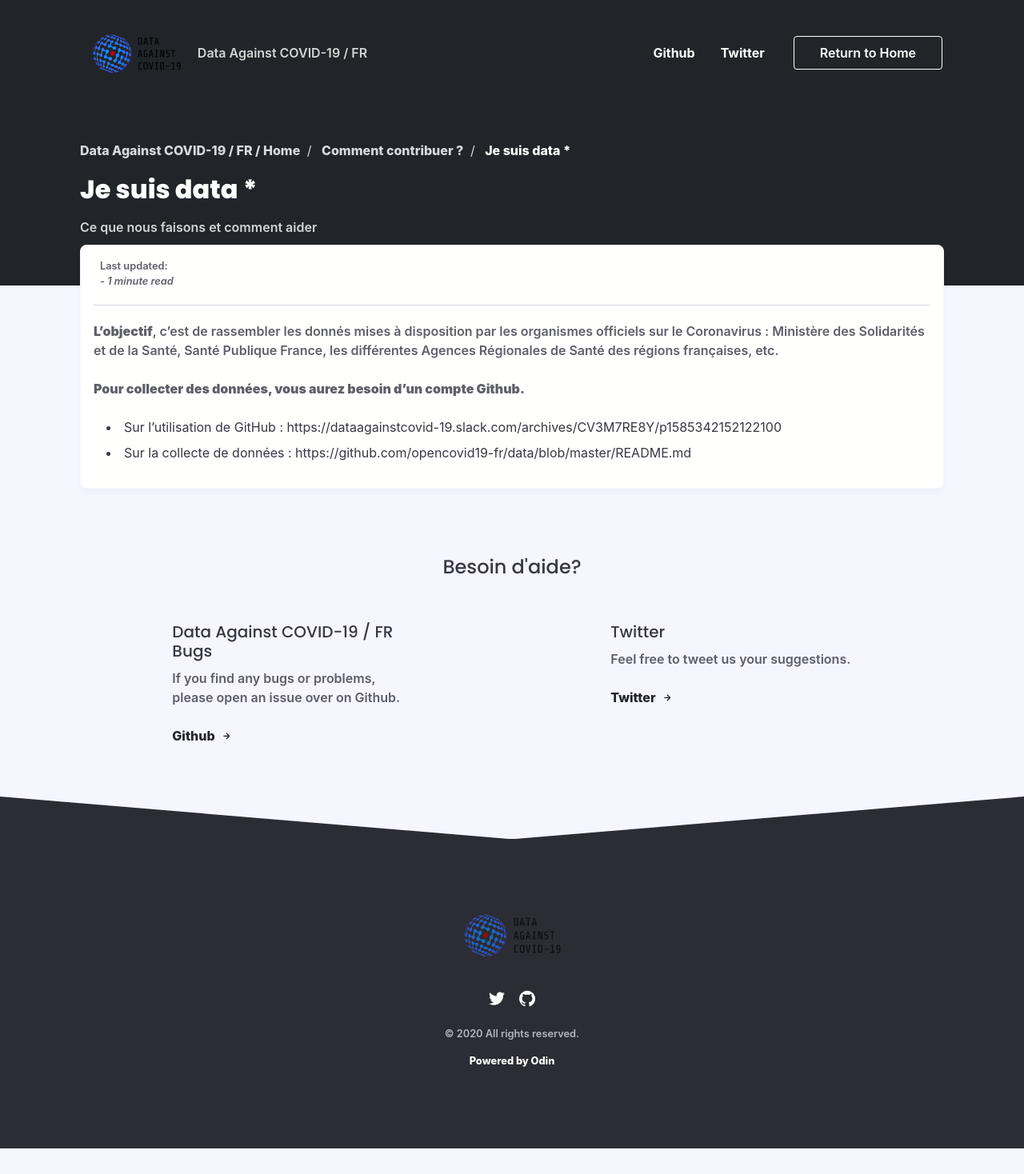
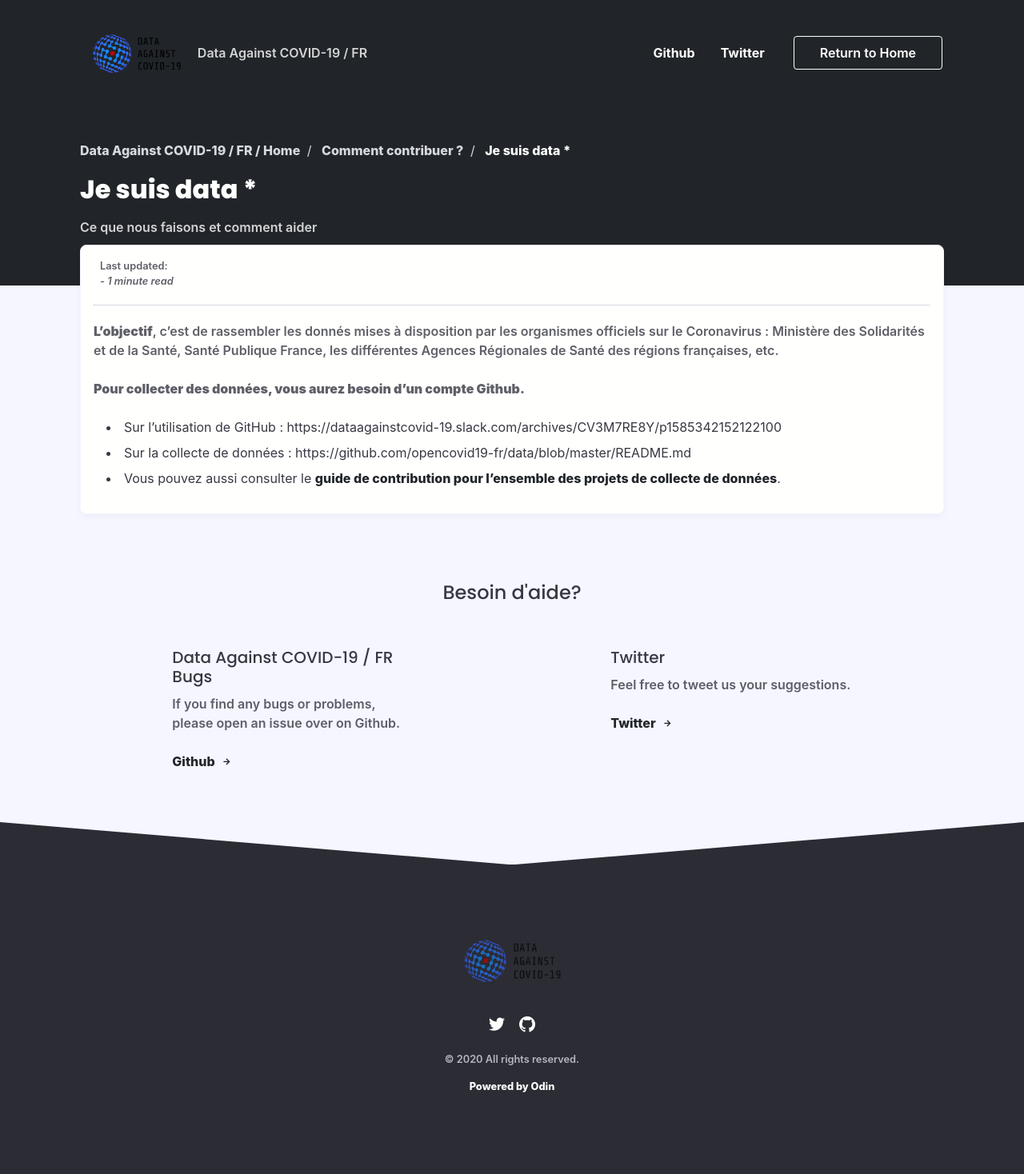
Before and after one commit to opencovid19-fr/opencovid19-fr.github.io, a Jekyll site: the page built from _posts/Comment contribuer/2020-03-15-je-suis-data.md, in a window 1280 px wide. Shown: the whole page at 80% size. Built offline with Jekyll 4.4.1, drawn with Linux system fonts in a browser that asks for light colours; nearby versions of some CDN libraries; some web fonts are replaced; comment, search, counter and statistics services are not loaded; before the commit the page ends 1436 px from its top, so only the background shows below that.

Commit message:
Ajout du guide de contribution pour l'ensemble des projets de collecte de données

```diff
--- a/_posts/Comment contribuer/2020-03-15-je-suis-data.md
+++ b/_posts/Comment contribuer/2020-03-15-je-suis-data.md
@@ -14,3 +14,4 @@ short-description: Ce que nous faisons et comment aider
 **Pour collecter des données, vous aurez besoin d'un compte Github.**
 - Sur l'utilisation de GitHub : https://dataagainstcovid-19.slack.com/archives/CV3M7RE8Y/p1585342152122100
 - Sur la collecte de données  : https://github.com/opencovid19-fr/data/blob/master/README.md
+- Vous pouvez aussi consulter le [guide de contribution pour l'ensemble des projets de collecte de données](https://github.com/opencovid19-fr/comment-contribuer).
```
